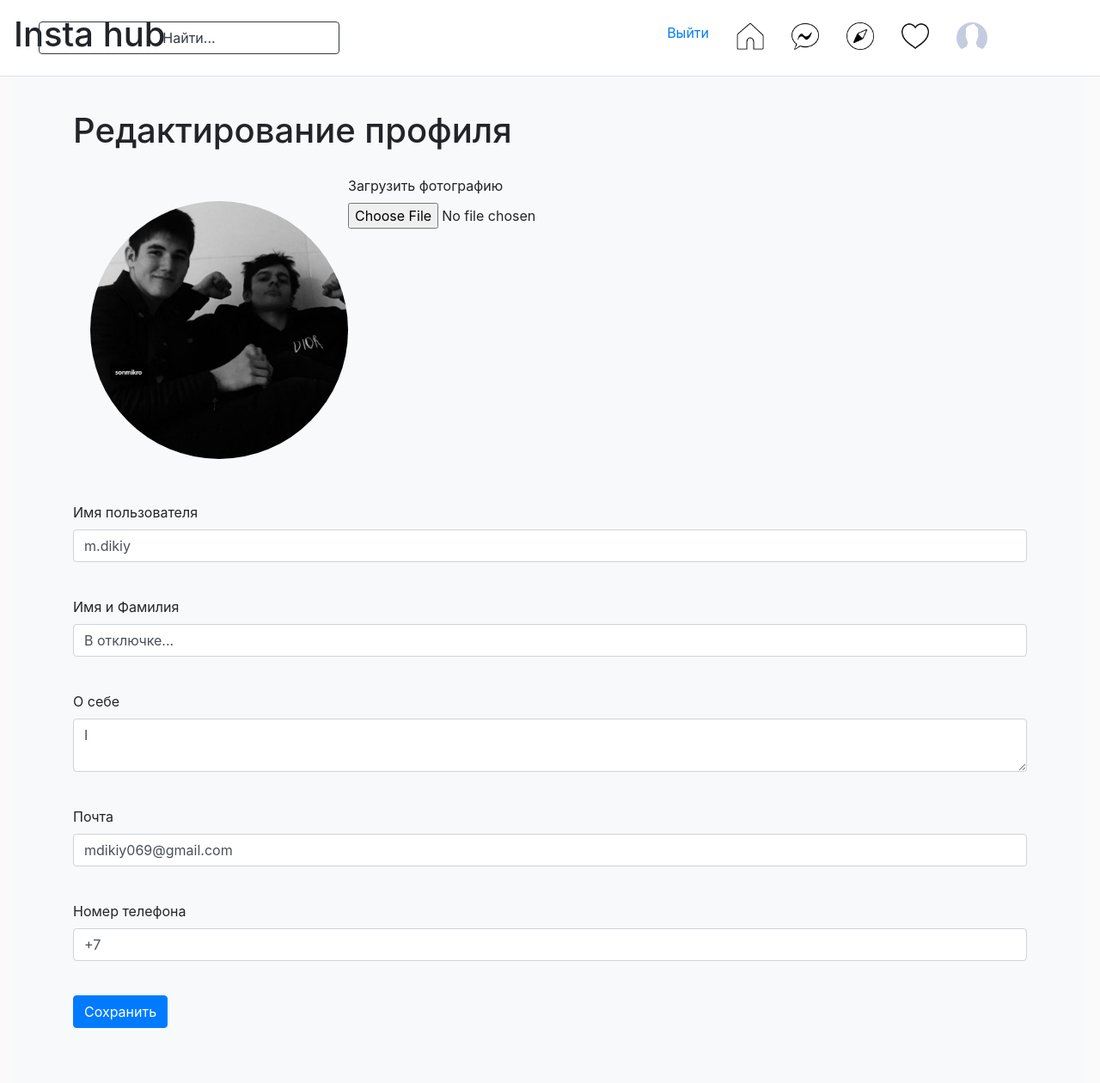
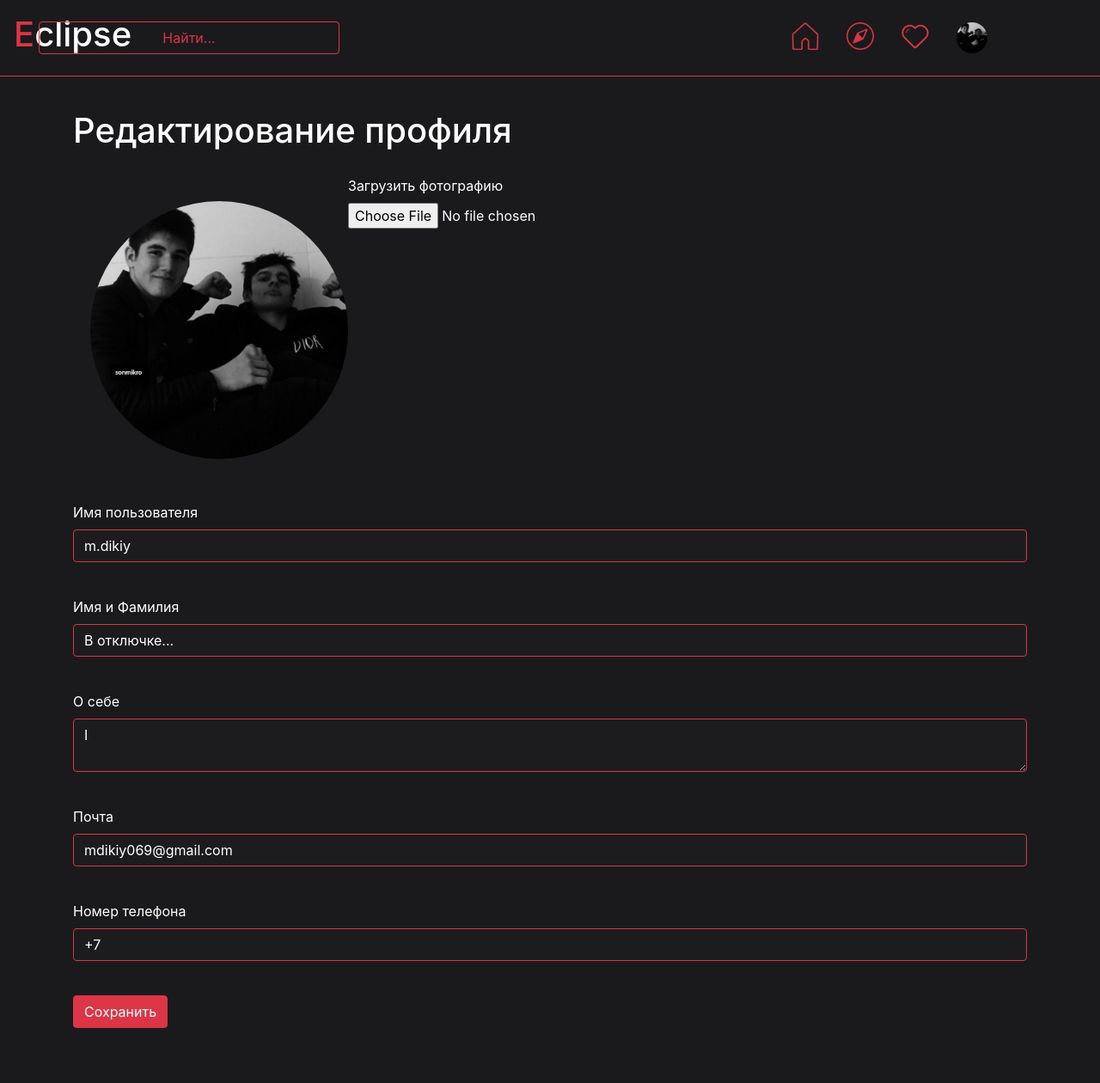
Before and after one commit to Dikiliev/web_project, a Flask app: page /edit_profile in a window 1280 px wide. Shown: the whole page at 86% size. Run offline with Flask 2, Linux system fonts and the light colour scheme; a user stored in the database is signed in; some libraries are stand-ins or nearby versions.

Commit message:
Немного изменил стиль интерфейса

```diff
--- a/forms/users.py
+++ b/forms/users.py
@@ -35,3 +35,7 @@ class EditProfileForm(FlaskForm):
     phone = StringField('Номер телефона', default='+7 ')
 
     submit = SubmitField('Сохранить')
+
+
+class ProfileForm(FlaskForm):
+    submit_sub = SubmitField('Подписатся')
--- a/main.py
+++ b/main.py
@@ -3,7 +3,7 @@ from werkzeug.utils import secure_filename
 from data import db_session
 from data.users import User
 from data.publications import Publication
-from forms.users import RegisterForm, LoginForm, EditProfileForm
+from forms.users import RegisterForm, LoginForm, EditProfileForm, ProfileForm
 from forms.publications import AddPublicationForm
 from forms.search import SearchForm
 
@@ -34,14 +34,27 @@ def index():
 def profile(name):
     db_sess = db_session.create_session()
     user = db_sess.query(User).filter(User.name == name).first()
+    current_user.load_data()
+    curr_user_data = current_user.other_data
+    user.__init__()
+    user_data = user.other_data
+
+    form = ProfileForm()
+    if form.validate_on_submit():
+        if user.id in current_user.other_data['subscriptions']:
+            current_user.other_data['subscriptions'].remove(user.id)
+            user.other_data['followers'].remove(current_user.id)
+        else:
+            current_user.other_data['subscriptions'].append(user.id)
+            user.other_data['followers'].append(current_user.id)
+
+        user.save_data()
+        current_user.save_data()
 
     if user is None:
         return render_template('profile.html', title='profile', user_data=False)
 
-    user.__init__()
-    user_data = user.other_data
-
-    return render_template('profile.html', title='profile', user_data=user_data)
+    return render_template('profile.html', title='profile', form=form, user=user, user_data=user_data, curr_user_data=curr_user_data)
 
 
 @app.route('/edit_profile', methods=['GET', 'POST'])
--- a/static/css/styles.css
+++ b/static/css/styles.css
@@ -1,5 +1,6 @@
 st
 {
+    color: #eeeeee;
     font-size: 21px;
     margin-left: 50px;
     margin-top: 10px;
@@ -8,6 +9,7 @@ st
 
 bl-600
 {
+    color: #eeeeee;
     font-size: 28px;
     margin-left: 50px;
     margin-top: 30px;
@@ -16,6 +18,7 @@ bl-600
 
 bl-700
 {
+    color: #eeeeee;
     font-size: 25px;
     margin-left: 50px;
     font-weight: 500;
@@ -23,9 +26,23 @@ bl-700
 
 bl-300
 {
+    color: #eeeeee;
     font-size: 20px;
     font-weight: 300;
     margin-left: 50px;
+
+}
+
+.white
+{
+    color: #ffffff
+}
+
+.black-form
+{
+    background-color: #1c1c1f;
+    border-color: #dc3545;
+    color: #ffffff;
 }
 
 .changing-img
--- a/static/user_data/additional_data/user_1.json
+++ b/static/user_data/additional_data/user_1.json
@@ -1 +1 @@
-{"followers": [], "subscriptions": [], "publications": ["user_data/publications/id_1_pub_4.png", "user_data/publications/id_1_pub_3.png", "user_data/publications/id_1_pub_2.png", "user_data/publications/id_1_pub_1.png"], "likes": []}
+{"followers": [], "subscriptions": [6], "publications": ["user_data/publications/id_1_pub_4.png", "user_data/publications/id_1_pub_3.png", "user_data/publications/id_1_pub_2.png", "user_data/publications/id_1_pub_1.png"], "likes": []}
--- /dev/null
+++ b/static/user_data/additional_data/user_6.json
@@ -0,0 +1 @@
+{"followers": [1], "subscriptions": [], "publications": [], "likes": []}
--- a/templates/base.html
+++ b/templates/base.html
@@ -13,18 +13,16 @@
 
 </head>
 <body>
-<header class="p-3 mb-3 border-bottom" style="background-color: #ffffff; position: fixed; width: 1920px; z-index: 1">
+<header class="p-3 mb-3 border-bottom border-danger" style="background-color: #1A1A1D; position: fixed; width: 1920px; z-index: 1">
     <div class="d-flex flex-wrap align-items-center justify-content-center justify-content-lg-start">
         {% if current_user.is_authenticated %}
-            <h1>Insta hub</h1>
+            <h1 style="color: #dc3545">E<span style="color: #ffffff">clipse</span></h1>
 
-              <form action="/search" method="post" class="col-12 col-lg-auto mb-3 mb-lg-0 me-lg-3" style="width: 350px; position: fixed; right: 900px;">
-                  <button type="sumbit" class="btn btn-outline-dark" style="width: 350px;">Найти...</button>
-              </form>
+              <a href="/search" class="col-12 col-lg-auto mb-3 mb-lg-0 me-lg-3" style="width: 350px; position: fixed; right: 900px;">
+                  <button type="button" class="btn btn-outline-danger" style="width: 350px;">Найти...</button>
+              </a>
 
             <ul class="nav col-12 col-lg-auto me-lg-auto mb-2 justify-content-center mb-md-0" style="position: fixed; right: 100px;">
-
-                <li><a href="/logout" class="nav-link px-3">Выйти</a></li>
 
                 <li><a href="/home" class="nav-link px-3">
                     {% if request.path == "/home" %}
@@ -34,13 +32,6 @@
                     {% endif %}
                 </a></li>
 
-                <li><a href="/direct" class="nav-link px-3">
-                    {% if request.path == "/direct" %}
-                        <img src="{{ url_for('static', filename='icons/direct_true.png') }}" width="32" height="32">
-                    {% else %}
-                        <img src="{{ url_for('static', filename='icons/direct_false.png') }}" width="32" height="32">
-                    {% endif %}
-                </a></li>
 
                 <li><a href="/explore" class="nav-link px-3">
                     {% if request.path == "/explore" %}
@@ -59,7 +50,7 @@
                 </a></li>
 
                 <li><a href="/profile/{{ current_user.name }}" class="nav-link px-3">
-                    <img src="{{ url_for('static', filename='user_data/profile_photos/default.png') }}" width="36" height="36" class="rounded-circle">
+                    <img src="{{ url_for('static', filename=current_user.filename_photo) }}" width="36" height="36" class="rounded-circle">
                 </a></li>
 
             </ul>
@@ -74,7 +65,7 @@
     </div>
 </header>
 <!-- Begin page content -->
-<main role="main" class="container" style="background-color: #FAFAFA; position: relative; top: 80px; max-width: 1920px; min-height: 1000px">
+<main role="main" class="container" style="background-color: #1A1A1D; position: relative; top: 80px; max-width: 1920px; min-height: 1000px">
     {% block content %}
     {% endblock %}
 </main>
--- a/templates/edit_profile.html
+++ b/templates/edit_profile.html
@@ -1,23 +1,23 @@
 {% extends "base.html" %}
 
 {% block content %}
-    <div class="album py-5 bg-light">
+    <div class="album py-5">
         <form action="" method="post" class="container" enctype="multipart/form-data">
             {{ form.hidden_tag() }}
 
-            <h1>Редактирование профиля</h1>
+            <h1 class="white">Редактирование профиля</h1>
             <nav class="nav container" style="padding: 20px">
                 <li class="nav-item">
                     <img src="{{ url_for('static', filename=current_user.filename_photo) }}" width="300" height="300" class="rounded-circle" style="margin-top: 30px;">
                 </li>
                 <li class="nav-item">
-                    {{ form.file.label }}<br>
-                    {{ form.file }}<br>
+                    {{ form.file.label(class="white") }}<br>
+                    {{ form.file(class="white") }}<br>
                 </li>
             </nav>
             <p style="margin-top: 30px;">
-                {{ form.name.label }}<br>
-                {{ form.name(class="form-control") }}<br>
+                {{ form.name.label(class="white") }}<br>
+                {{ form.name(class="form-control black-form") }}<br>
                 {% for error in form.name.errors %}
                     <p class="alert alert-danger" role="alert">
                         {{ error }}
@@ -26,8 +26,8 @@
             </p>
 
             <p>
-                {{ form.full_name.label }}<br>
-                {{ form.full_name(class="form-control") }}<br>
+                {{ form.full_name.label(class="white") }}<br>
+                {{ form.full_name(class="form-control black-form") }}<br>
                 {% for error in form.full_name.errors %}
                     <p class="alert alert-danger" role="alert">
                         {{ error }}
@@ -36,8 +36,8 @@
             </p>
 
             <p>
-                {{ form.about.label }}<br>
-                {{ form.about(class="form-control") }}<br>
+                {{ form.about.label(class="white") }}<br>
+                {{ form.about(class="form-control black-form") }}<br>
                 {% for error in form.about.errors %}
                     <p class="alert alert-danger" role="alert">
                         {{ error }}
@@ -46,8 +46,8 @@
             </p>
 
             <p>
-                {{ form.email.label }}<br>
-                {{ form.email(class="form-control", type="email") }}<br>
+                {{ form.email.label(class="white") }}<br>
+                {{ form.email(class="form-control black-form", type="email") }}<br>
                 {% for error in form.email.errors %}
                     <p class="alert alert-danger" role="alert">
                         {{ error }}
@@ -56,8 +56,8 @@
             </p>
 
             <p>
-                {{ form.phone.label }}<br>
-                {{ form.phone(class="form-control") }}<br>
+                {{ form.phone.label(class="white") }}<br>
+                {{ form.phone(class="form-control black-form") }}<br>
                 {% for error in form.phone.errors %}
                     <p class="alert alert-danger" role="alert">
                         {{ error }}
@@ -65,7 +65,7 @@
                 {% endfor %}
             </p>
 
-            <p>{{ form.submit(type="submit", class="btn btn-primary") }}</p>
+            <p>{{ form.submit(type="submit", class="btn btn-danger") }}</p>
             {{message}}
 
         </form>
--- a/templates/explore.html
+++ b/templates/explore.html
@@ -2,7 +2,7 @@
 
 {% block content %}
 
-    <div class="album py-5 bg-light">
+    <div class="album py-5">
         <div class="container">
             <div class="row row-cols-1 row-cols-sm-2 row-cols-md-3 g-3" style="width: 1065px">
                 {% for pub in publications %}
```
Also changed, not shown: templates/add_publication.html (+9 -9 lines), templates/login.html (+7 -7 lines), templates/profile.html (+33 -12 lines), templates/register.html (+15 -15 lines), templates/search.html (+10 -13 lines), static/icons/explore_false.png, static/icons/explore_true.png, static/icons/home_false.png, static/icons/home_true.png, static/icons/like_false.png, static/icons/like_true.png.
